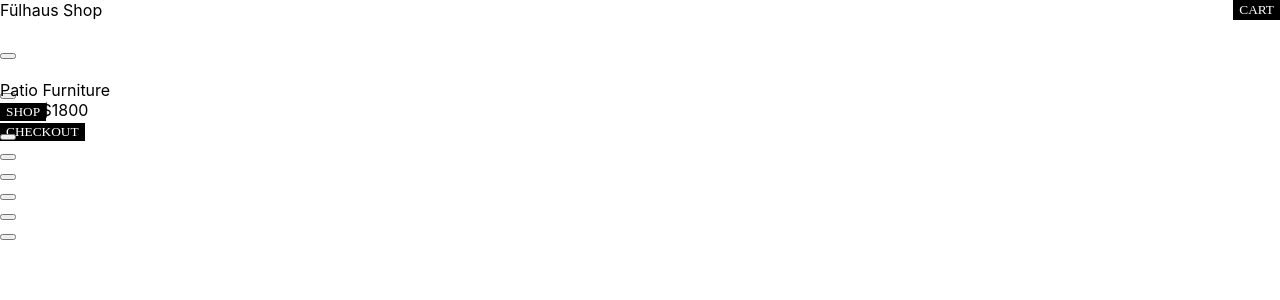
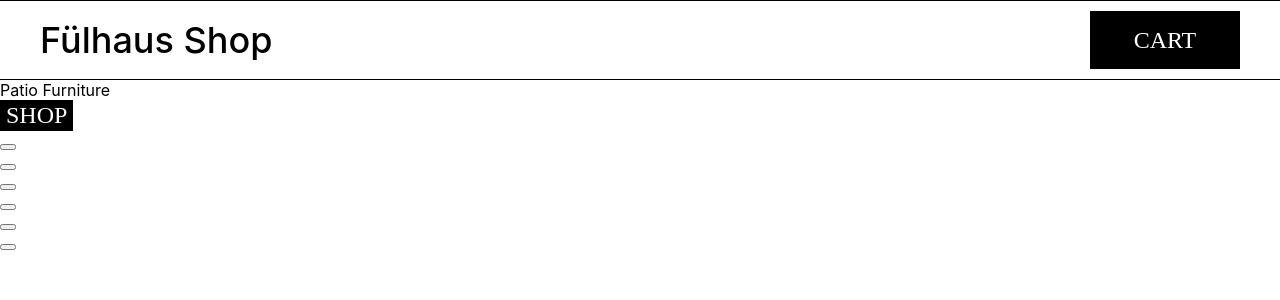
Before and after one commit to mar10outof10/fulhaus-frontend-assessment, a React (Create React App) app: page / in a window 1280 px wide. Shown: the top 300 px of the page. Built offline with nearby package versions, Linux system fonts and the light colour scheme.

Commit message:
navbar styling complete

```diff
--- a/src/components/App.scss
+++ b/src/components/App.scss
@@ -1,3 +1,7 @@
+.app {
+  width: 100vw;
+}
+
 .app * {
   box-sizing: border-box;
 }
--- a/src/components/Navbar/Navbar.js
+++ b/src/components/Navbar/Navbar.js
@@ -5,7 +5,7 @@
   return (
     <div className="navbar">
       <div className="navbar__container">
-        <div className="navbar__header">Fülhaus Shop</div>
+        <div className="navbar__title">Fülhaus Shop</div>
         <button className="button navbar__cartButton">CART</button>
       </div>
       <StickyCart />
--- a/src/components/Navbar/Navbar.scss
+++ b/src/components/Navbar/Navbar.scss
@@ -1,13 +1,33 @@
 @import 'sassStyles/colours';
 
 .navbar {
+  display: flex;
+  align-items: center;
+  justify-content: center;
   width: 100%;
   height: 80px;
   background-color: $white;
+  border: solid 1px $black;
+  border-left: none;
+  border-right: none;
 
   &__container {
+    width: 100%;
     max-width: 1440px;
+    margin: 0 40px;
     display: flex;
+    align-items: center;
     justify-content: space-between;
   }
+
+  &__title {
+    font-size: 36px;
+    font-weight: 500;
+    line-height: 44px;
+  }
+
+  &__cartButton {
+    width: 150px;
+    height: 58px;
+  }
 }
--- a/src/components/Navbar/StickyCart/StickyCart.scss
+++ b/src/components/Navbar/StickyCart/StickyCart.scss
@@ -0,0 +1,3 @@
+.stickyCart {
+  display: none;
+}
--- a/src/sassStyles/_globalClasses.scss
+++ b/src/sassStyles/_globalClasses.scss
@@ -2,6 +2,9 @@
 
 .button {
   font-family: "Montserrat";
+  font-weight: 500;
+  font-size: 24px;
+  line-height: 29px;
   border: none;
   background-color: $black;
   color: $white;
```
